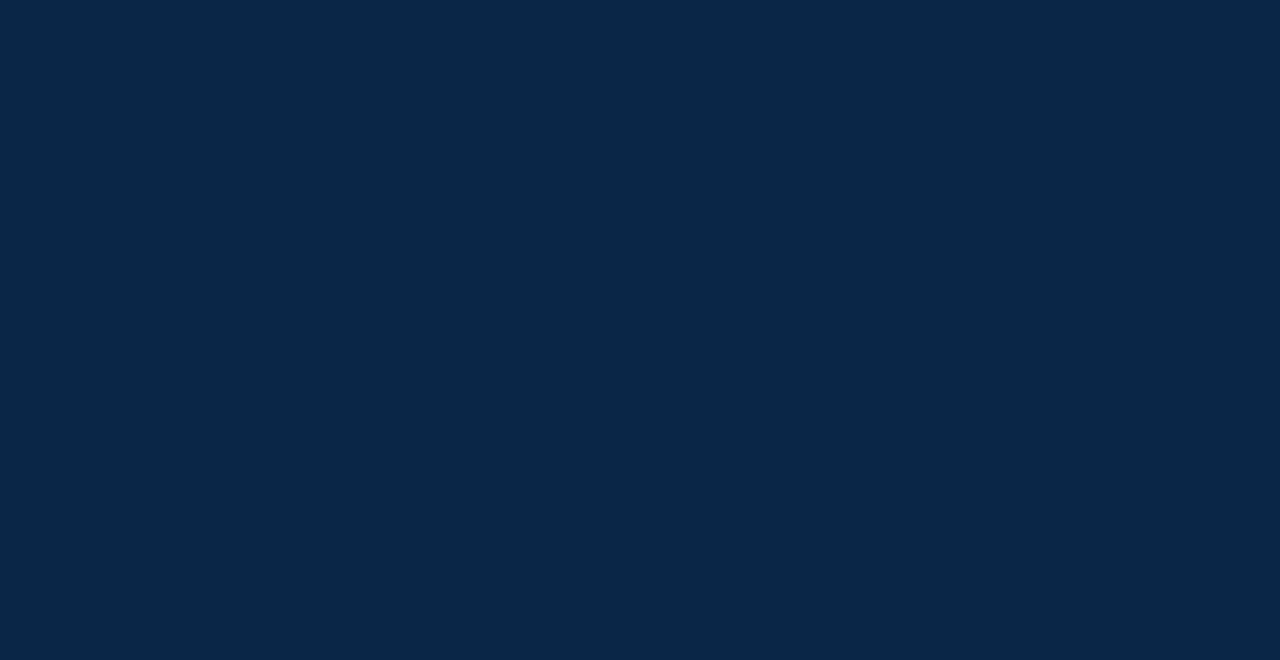
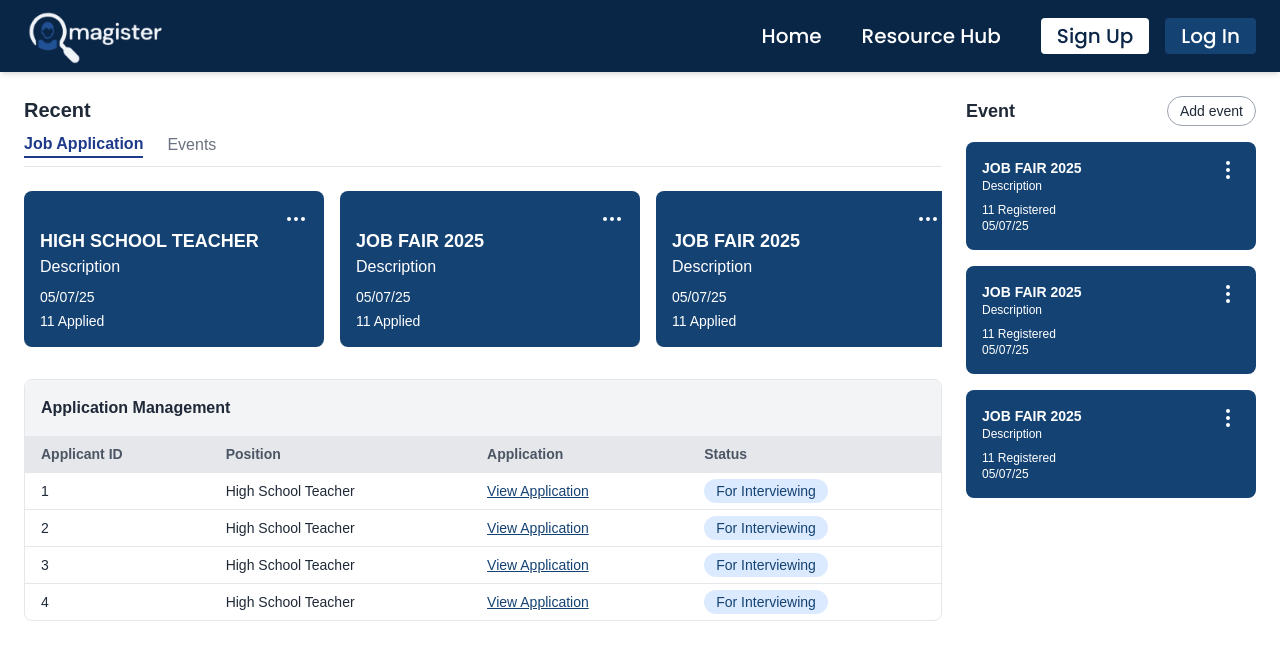
Before and after one commit to Cerphh/Magister, a React (Vite) app in the folder Frontend/: page /employer-dashboard in a window 1280 px wide. Before the commit this address had no page. Shown: the top 660 px of the page. Built offline with nearby package versions, Linux system fonts and the light colour scheme.

Commit message:
Create Employer Dashboard exclusive for employer

```diff
--- a/Frontend/index.html
+++ b/Frontend/index.html
@@ -5,6 +5,8 @@
     <link rel="icon" type="image/svg+xml" href="/vite.svg" />
     <meta name="viewport" content="width=device-width, initial-scale=1.0" />
     <title>Magister</title>
+    <link href="https://fonts.googleapis.com/css2?family=Poppins:wght@400;500;600&display=swap" rel="stylesheet">
+
   </head>
   <body>
     <div id="root"></div>
--- a/Frontend/src/App.css
+++ b/Frontend/src/App.css
@@ -6,6 +6,11 @@
   padding: 2rem;
   text-align: center;
 }
+
+body {
+  @apply font-sans;
+}
+
 
 .logo {
   height: 6em;
--- a/Frontend/src/App.tsx
+++ b/Frontend/src/App.tsx
@@ -1,28 +1,30 @@
 import { BrowserRouter as Router, Routes, Route } from 'react-router-dom';
+import EmployerDashboard from './pages/EmployerDashboard';
+import Events from './pages/Events';
+import JobListing from './pages/JobListing';
+import LandingPage from './pages/LandingPage';
+import LoginForm from './pages/LoginForm';
+import MyJobs from './pages/MyJobs';
+import ResourceHub from './pages/ResourceHub';
+import RolePage from './pages/RolePage';
 import SignUpForm from './pages/Signup';
-import RolePage from './pages/RolePage';
-import JobListing from './pages/JobListing';
-import ResourceHub from './pages/ResourceHub';
 import { UserProfile } from './pages/UserProfile';
-import Events from './pages/Events';
-import LoginForm from './pages/LoginForm';
-import LandingPage from './pages/LandingPage';
-import MyJobs from './pages/MyJobs'; // 👈 ADD THIS
 
 const App = () => {
   return (
     <Router>
-      <div className="min-screen">
+      <div className="min-h-screen">
         <Routes>
           <Route path="/" element={<LandingPage />} />
           <Route path="/roles" element={<RolePage />} />
           <Route path="/signup" element={<SignUpForm />} />
+          <Route path="/login" element={<LoginForm />} />
           <Route path="/events" element={<Events />} />
-          <Route path="/login" element={<LoginForm />} />
           <Route path="/jobs" element={<JobListing />} />
+          <Route path="/myjobs" element={<MyJobs />} />
           <Route path="/resources" element={<ResourceHub />} />
           <Route path="/profile" element={<UserProfile userType="applicant" />} />
-          <Route path="/myjobs" element={<MyJobs />} /> {/* ✅ ADD THIS */}
+          <Route path="/employer-dashboard" element={<EmployerDashboard />} />
         </Routes>
       </div>
     </Router>
--- a/Frontend/src/components/NavBar.tsx
+++ b/Frontend/src/components/NavBar.tsx
@@ -1,11 +1,12 @@
+
+
 import { useState, useRef, useEffect } from 'react';
 import { Bell, ChevronDown } from 'lucide-react';
 import { Link, useNavigate } from 'react-router-dom';
 import { signOut } from 'firebase/auth';
 import { auth } from '../../config/firebase';
-import { useNotifications } from '../hooks/useNotifications'; // adjust path if needed
-import { useClickOutside } from '../hooks/useClickOutside'; // or correct relative path
-
+import { useNotifications } from '../hooks/useNotifications';
+import { useClickOutside } from '../hooks/useClickOutside';
 
 const Navbar = () => {
   const [isDropdownOpen, setIsDropdownOpen] = useState(false);
@@ -42,28 +43,27 @@ const Navbar = () => {
 
   return (
     <nav className="w-full bg-[#0A2647] px-6 py-1 flex items-center justify-between shadow-md">
-      {/* Logo */}
       <div className="flex items-center gap-2">
         <img src="/src/assets/logo.png" alt="Magister Logo" className="w-50 h-16" />
       </div>
 
-      {/* Nav Links */}
-      <div className="flex items-center gap-10 text-white text-xl font-medium">
+      <div className="flex items-center gap-10 text-white text-xl font-medium font-sans">
         <Link to="/" className="hover:underline underline-offset-4">Home</Link>
+        {userType === 'applicant' && (
+          <>
             <Link to="/jobs" className="hover:underline underline-offset-4">Job Board</Link>
+            <Link to="/events" className="hover:underline underline-offset-4">Events</Link>
+          </>
+        )}
         <Link to="/resources" className="hover:underline underline-offset-4">Resource Hub</Link>
-        <Link to="/events" className="hover:underline underline-offset-4">Events</Link>
+        {userType === 'employer' && (
+          <Link to="/employer-dashboard" className="hover:underline underline-offset-4">Dashboard</Link>
+        )}
 
         {isLoggedIn ? (
           <>
-
-
-            {/* 👤 User Dropdown */}
             <div className="relative" ref={dropdownRef}>
-              <div
-                className="flex items-center gap-1 cursor-pointer hover:opacity-90"
-                onClick={() => setIsDropdownOpen(!isDropdownOpen)}
-              >
+              <div className="flex items-center gap-1 cursor-pointer hover:opacity-90" onClick={() => setIsDropdownOpen(!isDropdownOpen)}>
                 <span>{displayName}</span>
                 <ChevronDown size={16} />
               </div>
@@ -71,64 +71,25 @@ const Navbar = () => {
               {isDropdownOpen && (
                 <div className="absolute right-0 mt-2 w-44 bg-white border border-gray-200 rounded-md shadow-lg z-50 text-gray-800">
                   <ul className="py-2 text-sm">
-                    {userType === 'applicant' && (
                     <li>
-                        <Link
-                          to="/myjobs"
-                          className="block px-4 py-2 hover:bg-gray-100 cursor-pointer"
-                          onClick={() => setIsDropdownOpen(false)}
-                        >
-                          My Jobs
-                        </Link>
-                      </li>
-                    )}
-                    <li>
-                      <Link
-                        to="/profile"
-                        className="block px-4 py-2 hover:bg-gray-100 cursor-pointer"
-                        onClick={() => setIsDropdownOpen(false)}
-                      >
-                        Profile
-                      </Link>
+                      <Link to="/profile" className="block px-4 py-2 hover:bg-gray-100 cursor-pointer" onClick={() => setIsDropdownOpen(false)}>Profile</Link>
                     </li>
                     <li>
-                      <Link
-                        to="/settings"
-                        className="block px-4 py-2 hover:bg-gray-100 cursor-pointer"
-                        onClick={() => setIsDropdownOpen(false)}
-                      >
-                        Settings
-                      </Link>
+                      <Link to="/settings" className="block px-4 py-2 hover:bg-gray-100 cursor-pointer" onClick={() => setIsDropdownOpen(false)}>Settings</Link>
                     </li>
                     <li>
-                      <Link
-                        to="/help"
-                        className="block px-4 py-2 hover:bg-gray-100 cursor-pointer"
-                        onClick={() => setIsDropdownOpen(false)}
-                      >
-                        Help
-                      </Link>
+                      <Link to="/help" className="block px-4 py-2 hover:bg-gray-100 cursor-pointer" onClick={() => setIsDropdownOpen(false)}>Help</Link>
                     </li>
                     <li>
-                      <button
-                        onClick={handleLogout}
-                        className="w-full text-left px-4 py-2 hover:bg-gray-100 text-red-500"
-                      >
-                        Logout
-                      </button>
+                      <button onClick={handleLogout} className="w-full text-left px-4 py-2 hover:bg-gray-100 text-red-500">Logout</button>
                     </li>
                   </ul>
                 </div>
               )}
             </div>
 
-            {/* 🔔 Notification Dropdown */}
             <div className="relative mr-2" ref={notifRef}>
-              <button
-                onClick={() => setIsNotifOpen(!isNotifOpen)}
-                className="text-white relative"
-                aria-label="Toggle notifications"
-              >
+              <button onClick={() => setIsNotifOpen(!isNotifOpen)} className="text-white relative" aria-label="Toggle notifications">
                 <Bell size={20} />
                 {notifications.filter(n => n.role === userType).length > 0 && (
                   <span className="absolute top-0 right-0 inline-block w-2 h-2 bg-red-600 rounded-full" />
@@ -143,9 +104,7 @@ const Navbar = () => {
                     <div className="p-4 text-center">No new notifications</div>
                   ) : (
                     <ul>
-                      {notifications
-                        .filter(n => n.role === userType)
-                        .map((notif, idx) => (
+                      {notifications.filter(n => n.role === userType).map((notif, idx) => (
                         <li key={idx} className="px-4 py-2 border-b hover:bg-gray-100">
                           <div className="font-medium">{notif.message}</div>
                           <div className="text-xs text-gray-500">{notif.timestamp}</div>
@@ -159,18 +118,8 @@ const Navbar = () => {
           </>
         ) : (
           <div className="flex gap-4">
-            <button
-              onClick={() => navigate('/signup')}
-              className="bg-white text-[#0A2647] px-4 py-1 rounded hover:bg-gray-100"
-            >
-              Sign Up
-            </button>
-            <button
-              onClick={() => navigate('/login')}
-              className="bg-[#144272] text-white px-4 py-1 rounded hover:bg-[#0d3b66]"
-            >
-              Log In
-            </button>
+            <button onClick={() => navigate('/signup')} className="bg-white text-[#0A2647] px-4 py-1 rounded hover:bg-gray-100">Sign Up</button>
+            <button onClick={() => navigate('/login')} className="bg-[#144272] text-white px-4 py-1 rounded hover:bg-[#0d3b66]">Log In</button>
           </div>
         )}
       </div>
--- a/Frontend/src/hooks/useLogin.tsx
+++ b/Frontend/src/hooks/useLogin.tsx
@@ -36,9 +36,17 @@ const useLogin = () => {
 
       localStorage.setItem("user", JSON.stringify(userData));
 
-      navigate("/jobs");
+      // ✅ Redirect based on role
+      if (role === "employer") {
+        navigate("/employer-dashboard");
+      } else {
+        navigate("/profile");
+      }
+
+      return userData; // Optional: return user data
     } catch (err: any) {
       setError(err.message);
+      return null;
     } finally {
       setLoading(false);
     }
--- a/Frontend/src/index.css
+++ b/Frontend/src/index.css
@@ -1,3 +1,7 @@
 @tailwind base;
 @tailwind components;
 @tailwind utilities;
+
+body {
+    @apply font-sans;
+  }
--- /dev/null
+++ b/Frontend/src/pages/EmployerDashboard.tsx
@@ -0,0 +1,111 @@
+import React from 'react';
+import Navbar from '../components/NavBar'; // Adjust path as needed
+import { MoreHorizontal, MoreVertical } from 'lucide-react';
+
+const EmployerDashboard: React.FC = () => {
+  const recentApplications = [
+    { title: 'HIGH SCHOOL TEACHER', description: 'Description', date: '05/07/25', applied: 11 },
+    { title: 'JOB FAIR 2025', description: 'Description', date: '05/07/25', applied: 11 },
+    { title: 'JOB FAIR 2025', description: 'Description', date: '05/07/25', applied: 11 },
+  ];
+
+  const events = [
+    { title: 'JOB FAIR 2025', description: 'Description', date: '05/07/25', registered: 11 },
+    { title: 'JOB FAIR 2025', description: 'Description', date: '05/07/25', registered: 11 },
+    { title: 'JOB FAIR 2025', description: 'Description', date: '05/07/25', registered: 11 },
+  ];
+
+  const applicants = [
+    { id: 1, position: 'High School Teacher', status: 'For Interviewing' },
+    { id: 2, position: 'High School Teacher', status: 'For Interviewing' },
+    { id: 3, position: 'High School Teacher', status: 'For Interviewing' },
+    { id: 4, position: 'High School Teacher', status: 'For Interviewing' },
+  ];
+
+  return (
+    <div className="min-h-screen bg-white text-gray-800">
+      <Navbar />
+
+      <div className="p-6 grid grid-cols-12 gap-6">
+        {/* Left - Dashboard Content */}
+        <div className="col-span-9 space-y-6">
+          <div>
+            <h2 className="text-xl font-semibold mb-2">Recent</h2>
+            <div className="flex space-x-6 border-b border-gray-200 pb-2">
+              <button className="text-blue-900 font-semibold border-b-2 border-blue-900">Job Application</button>
+              <button className="text-gray-500">Events</button>
+            </div>
+          </div>
+
+          <div className="overflow-x-auto">
+  <div className="flex space-x-4 pb-2">
+    {recentApplications.concat(recentApplications).map((job, index) => (
+      <div
+        key={index}
+        className="min-w-[300px] bg-[#144272] text-white rounded-lg p-4 relative flex-shrink-0"
+      >
+        <MoreHorizontal className="absolute top-4 right-4" />
+        <h3 className="font-bold text-lg mt-5">{job.title}</h3>
+        <p>{job.description}</p>
+        <p className="text-sm mt-2">{job.date}</p>
+        <p className="text-sm mt-1">{job.applied} Applied</p>
+      </div>
+    ))}
+  </div>
+</div>
+
+          {/* Application Table */}
+          <div className="border rounded-lg overflow-hidden">
+            <div className="bg-gray-100 p-4 font-semibold">Application Management</div>
+            <table className="w-full text-left">
+              <thead className="bg-gray-200 text-sm text-gray-600">
+                <tr>
+                  <th className="px-4 py-2">Applicant ID</th>
+                  <th className="px-4 py-2">Position</th>
+                  <th className="px-4 py-2">Application</th>
+                  <th className="px-4 py-2">Status</th>
+                </tr>
+              </thead>
+              <tbody>
+                {applicants.map((a) => (
+                  <tr key={a.id} className="border-t text-sm">
+                    <td className="px-4 py-2">{a.id}</td>
+                    <td className="px-4 py-2">{a.position}</td>
+                    <td className="px-4 py-2">
+                      <button className="text-[#144272] underline">View Application</button>
+                    </td>
+                    <td className="px-4 py-2">
+                      <span className="bg-blue-100 text-[#144272] px-3 py-1 rounded-full">{a.status}</span>
+                    </td>
+                  </tr>
+                ))}
+              </tbody>
+            </table>
+          </div>
+        </div>
+
+        {/* Right - Events */}
+        <div className="col-span-3 space-y-4">
+          <div className="flex justify-between items-center">
+            <h2 className="text-lg font-semibold">Event</h2>
+            <button className="border border-gray-400 px-3 py-1 rounded-full text-sm">Add event</button>
+          </div>
+
+          <div className="space-y-4">
+            {events.map((event, index) => (
+              <div key={index} className="bg-[#144272] text-white rounded-lg p-4 relative">
+                <MoreVertical className="absolute top-4 right-4" />
+                <h3 className="font-bold text-sm">{event.title}</h3>
+                <p className="text-xs">{event.description}</p>
+                <p className="text-xs mt-2">{event.registered} Registered</p>
+                <p className="text-xs">{event.date}</p>
+              </div>
+            ))}
+          </div>
+        </div>
+      </div>
+    </div>
+  );
+};
+
+export default EmployerDashboard;
--- a/Frontend/tailwind.config.js
+++ b/Frontend/tailwind.config.js
@@ -6,7 +6,11 @@ export default {
     "./src/**/*.{js,ts,jsx,tsx}",
   ],
   theme: {
-    extend: {},
+    extend: {
+      fontFamily: {
+        sans: ['Poppins', 'sans-serif'],
+      }
+    },
   },
   plugins: [],
 }
```
Lines whose indentation alone changed are shown as unchanged.
